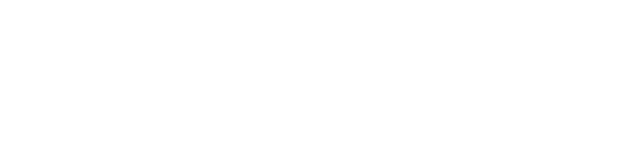
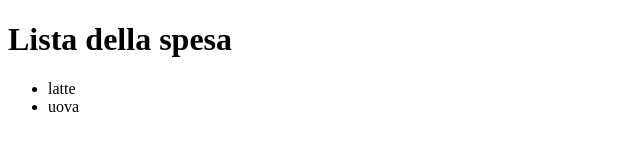
Before and after one commit to Mik3007/Github-esercizio, a plain HTML site: page index.html in a window 1280 px wide. Shown: the whole page, without its empty margins (0-640 px from the left). Drawn offline with Linux system fonts and the light colour scheme.

Commit message:
2-commit

```diff
--- a/index.html
+++ b/index.html
@@ -7,6 +7,12 @@
            <title>Document</title>
      </head>
      <body>
-
+        <div>
+            <h1>Lista della spesa</h1>
+            <ul>
+                  <li>latte</li>
+                  <li>uova</li>
+            </ul>
+        </div>
      </body>
 </html>
```
